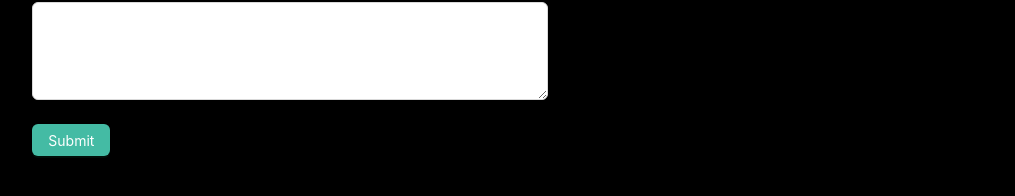
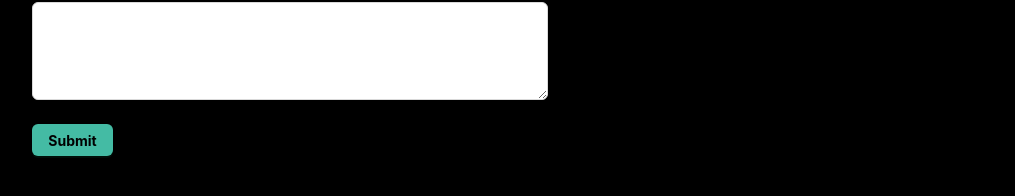
Before and after one commit to garzonsergio/garzonsergio.github.io, a React (Vite) app: page / in a window 1280 px wide. Shown: the part 2118-2314 px from the top of the page, without its empty margins (57-1072 px from the left). Built offline with nearby package versions, Linux system fonts and the light colour scheme; a web font is replaced by a local one.

Commit message:
Fix: Submit button updated

```diff
--- a/src/components/ContactMe/ContactMe.tsx
+++ b/src/components/ContactMe/ContactMe.tsx
@@ -75,7 +75,7 @@
                         <TextArea rows={4} />
                     </Form.Item>
                     <Form.Item>
-                        <Button type="primary" htmlType="submit" >
+                        <Button type="primary" htmlType="submit" style={{ fontWeight: 'bold', color: 'black' }}>
                             Submit
                         </Button>
                     </Form.Item>
```
